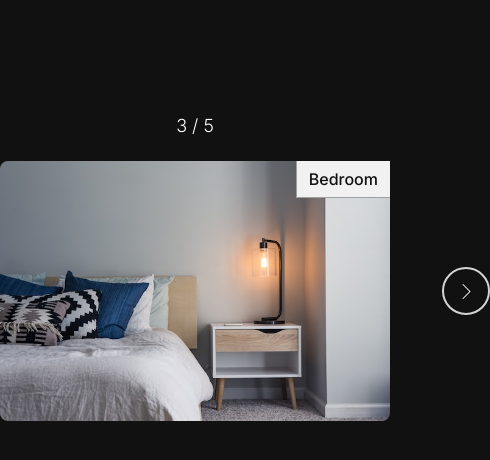
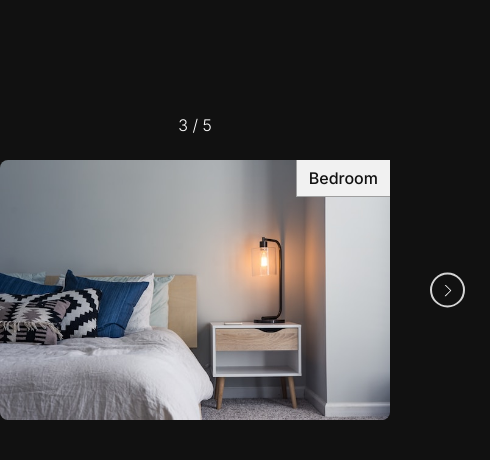
Before and after one commit to Harry8679/1-10-Enz-Slider, a React (Vite) app: page / in a window 390 px wide. Shown: the top 460 px of the page, 490 px wide, since content can reach past the window. Built offline with nearby package versions, Linux system fonts and the light colour scheme.

Commit message:
Media queries

```diff
--- a/src/components/slider/Slider.css
+++ b/src/components/slider/Slider.css
@@ -63,3 +63,25 @@
 .navigation-button:hover {
     background-color: #4e4e4e;
 }
+
+@media (max-width: 850px) {
+    .index-info {
+        font-size: 16px;
+    }
+    .slider {
+        max-width: 400px;
+    }
+    .navigation-button {
+        width: 35px;
+        height: 35px;
+    }
+    .prev-button {
+        left: -75px;
+    }
+    .next-button {
+        right: -75px;
+    }
+    .navigation-button img {
+        width: 12px;
+    }
+}
```
